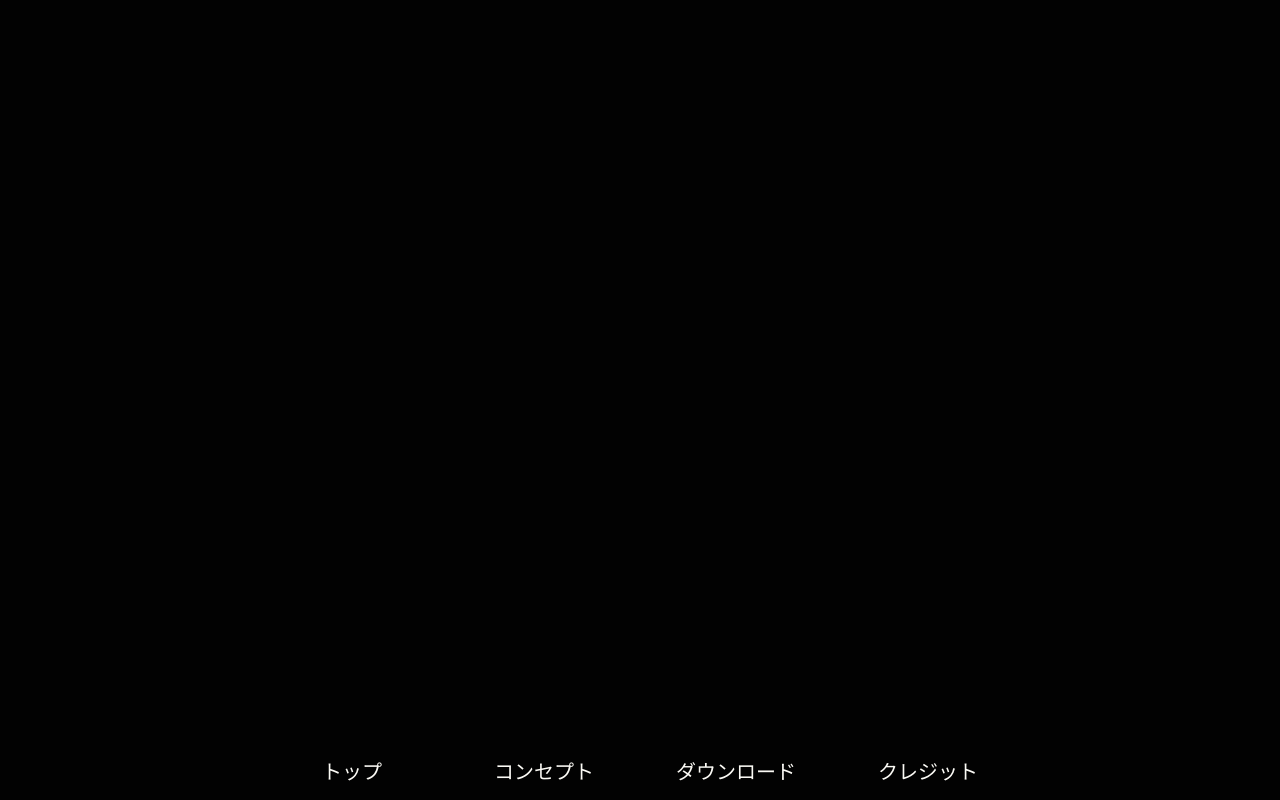
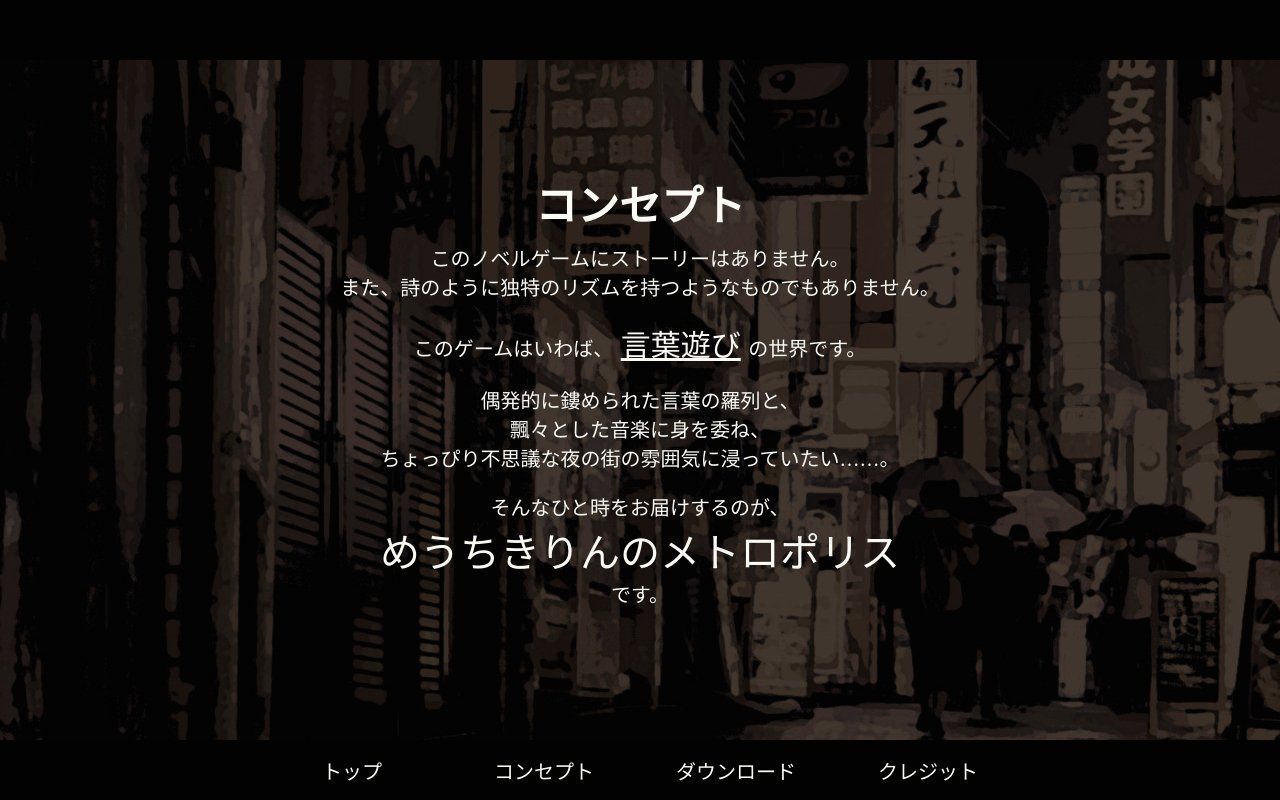
Before and after one commit to ichi-h/myochikirin-hp, a React (Create React App) app: page /worldview in a window 1280 px wide. Built offline with nearby package versions, Linux system fonts and the light colour scheme; a web font is replaced by a local one.

Commit message:
rename concept to worldview

```diff
--- a/src/App.css
+++ b/src/App.css
@@ -17,7 +17,7 @@
   .cover-top { top: 0; }
   .cover-bottom { bottom: 0; }
 
-.top, .concept, .download, .credit {
+.top, .worldview, .download, .credit {
   width: 100%;
   height: 100%;
 }
--- a/src/App.js
+++ b/src/App.js
@@ -4,7 +4,7 @@ import { BrowserRouter, Route } from 'react-router-dom';
 import './App.css';
 import Navbar from './components/Navbar.js';
 import Top from './components/Top.js';
-import Concept from './components/Concept.js';
+import Worldview from './components/Worldview.js';
 import Download from './components/Download.js';
 import Credit from './components/Credit.js';
 
@@ -36,7 +36,7 @@ class App extends React.Component {
         <div className="cover-top" />
         <BrowserRouter>
           <Route path="/" exact component={Top}></Route>
-          <Route path="/concept" component={Concept}></Route>
+          <Route path="/worldview" component={Worldview}></Route>
           <Route path="/download" component={Download}></Route>
           <Route path="/credit" component={Credit}></Route>
           <Navbar />
--- a/src/assets/css/Concept.css
+++ b/src/assets/css/Worldview.css
@@ -1,9 +1,9 @@
-.concept.bg {
+.worldview.bg {
   background-position: center;
   opacity: 0.4;
 }
 
-.concept h1 {
+.worldview h1 {
   margin-bottom: 1rem;
 }
 
--- a/src/components/Navbar.js
+++ b/src/components/Navbar.js
@@ -7,7 +7,7 @@ function Navbar() {
     <div className="navbar">
       <ul>
         <li><Link to="/">トップ</Link></li>
-        <li><Link to="/concept">コンセプト</Link></li>
+        <li><Link to="/worldview">コンセプト</Link></li>
         <li><Link to="/download">ダウンロード</Link></li>
         <li><Link to="/credit">クレジット</Link></li>
       </ul>
--- a/src/components/Concept.js
+++ b/src/components/Worldview.js
@@ -1,21 +1,21 @@
 import React from 'react';
 
-import '../assets/css/Concept.css'
+import '../assets/css/Worldview.css'
 import theme from '../assets/img/theme.jpg';
 
-class Concept extends React.Component {
+class Worldview extends React.Component {
   constructor(props) {
     super(props);
 
     this.state = {
-      conceptStyle: { backgroundImage: `url(${theme})` }
+      worldviewStyle: { backgroundImage: `url(${theme})` }
     };
   }
 
   render() {
     return (
-      <div className="concept">
-        <div className="concept bg" style={this.state.conceptStyle} />
+      <div className="worldview">
+        <div className="worldview bg" style={this.state.worldviewStyle} />
         <div className="content">
           <h1>コンセプト</h1>
           <div className="explain">
@@ -43,4 +43,4 @@ class Concept extends React.Component {
   }
 }
 
-export default Concept;
+export default Worldview;
```
